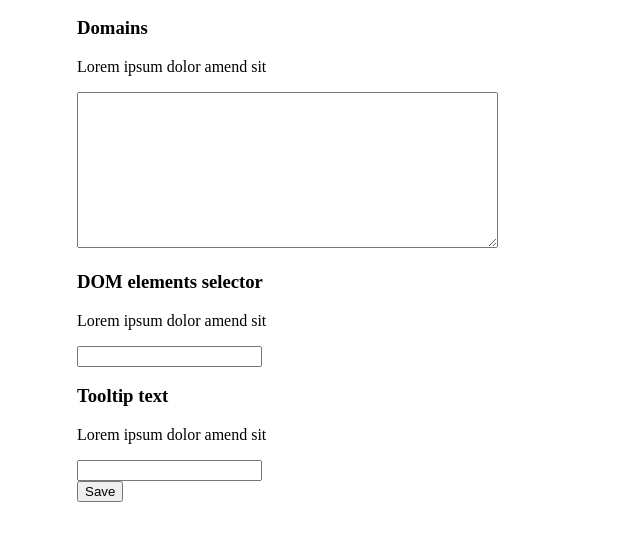
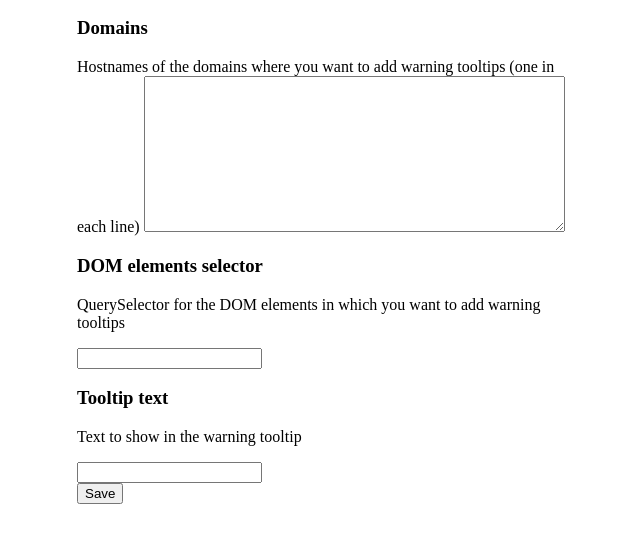
Before and after one commit to hmartos/warning-tooltip, a browser extension: page src/options/settings.html in a window 1280 px wide. Shown: the part 138-680 px from the top of the page, without its empty margins (313-953 px from the left). Drawn offline with Linux system fonts and the light colour scheme.

Commit message:
Improvements in settings form

```diff
--- a/src/options/settings.css
+++ b/src/options/settings.css
@@ -1,15 +1,15 @@
-.mainContent {
+.hm-tooltip-settings {
   width: 500px;
   margin: 50px auto;
 }
 
-input.parsley-success,
+/* input.parsley-success,
 select.parsley-success,
 textarea.parsley-success {
   color: #468847;
   background-color: #dff0d8;
   border: 1px solid #d6e9c6;
-}
+} */
 
 input.parsley-error,
 select.parsley-error,
--- a/src/options/settings.html
+++ b/src/options/settings.html
@@ -5,8 +5,8 @@
     <link rel="stylesheet" href="settings.css" />
   </head>
   <body>
-    <div class="mainContent">
-      <div class="pageHeader">
+    <div class="hm-tooltip-settings">
+      <div>
         <h1>Warning Tooltip</h1>
       </div>
 
@@ -16,7 +16,7 @@
         <div>
           <h3>Domains</h3>
           <div>
-            <p>Lorem ipsum dolor amend sit</p>
+            <p class="hm-info">Hostnames of the domains where you want to add warning tooltips (one in each line)
             <textarea id="domains" rows="10" cols="50" data-parsley-trigger="input" required></textarea>
           </div>
         </div>
@@ -24,7 +24,7 @@
         <div>
           <h3>DOM elements selector</h3>
           <div>
-            <p>Lorem ipsum dolor amend sit</p>
+            <p class="hm-info">QuerySelector for the DOM elements in which you want to add warning tooltips</p>
             <input id="selector" type="text" data-parsley-trigger="input" required></input>
           </div>
         </div>
@@ -32,7 +32,7 @@
         <div>
           <h3>Tooltip text</h3>
           <div>
-            <p>Lorem ipsum dolor amend sit</p>
+            <p class="hm-info">Text to show in the warning tooltip</p>
             <input id="tooltipText" type="text" data-parsley-trigger="input" required></input>
           </div>
         </div>
```
